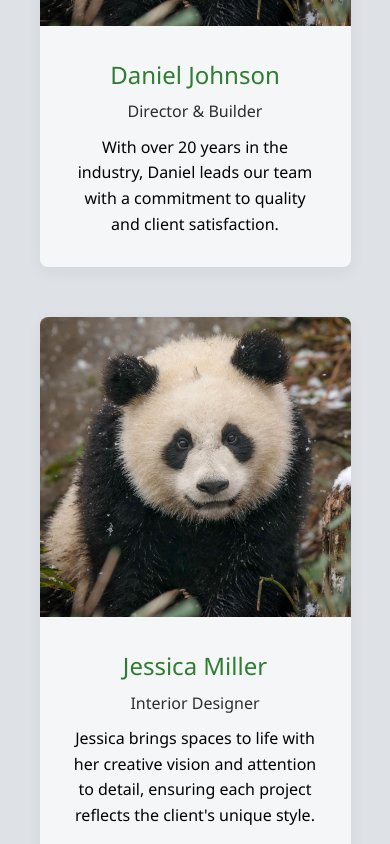
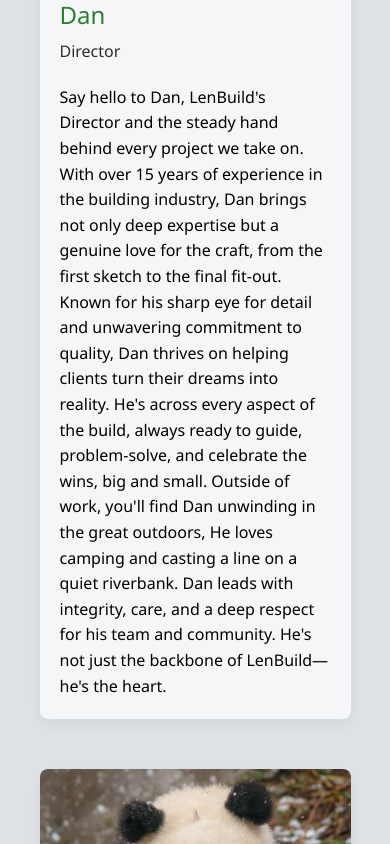
Before and after one commit to Lyfe4/LenBuild, a React (Create React App) app in the folder lenbuild/: page /about in a window 390 px wide. Shown: the part 3080-3924 px from the top of the page. Built offline with nearby package versions, Linux system fonts and the light colour scheme.

Commit message:
meet the team info updated

```diff
--- a/lenbuild/src/pages/About/About.css
+++ b/lenbuild/src/pages/About/About.css
@@ -205,8 +205,10 @@
 /* Team Section */
 .team-grid {
   display: grid;
-  grid-template-columns: repeat(auto-fill, minmax(250px, 1fr));
+  grid-template-columns: 1fr;
   gap: var(--spacing-xl);
+  max-width: 1000px;
+  margin: 0 auto;
 }
 
 .team-member {
@@ -215,6 +217,12 @@
   overflow: hidden;
   box-shadow: var(--box-shadow-light);
   transition: transform 0.4s ease, box-shadow 0.4s ease;
+  display: flex;
+  align-items: stretch;
+}
+
+.team-member:nth-child(even) {
+  flex-direction: row-reverse;
 }
 
 .team-member:hover {
@@ -223,9 +231,11 @@
 }
 
 .team-image {
-  width: 100%;
-  height: 300px;
+  width: 300px;
+  min-width: 300px;
+  height: auto;
   overflow: hidden;
+  position: relative;
 }
 
 .team-image img {
@@ -233,6 +243,7 @@
   height: 100%;
   object-fit: cover;
   transition: transform 0.5s ease;
+  min-height: 250px;
 }
 
 .team-member:hover .team-image img {
@@ -241,16 +252,19 @@
 
 .team-details {
   padding: var(--spacing-lg);
-  text-align: center;
+  text-align: left;
   position: relative;
+  flex: 1;
+  display: flex;
+  flex-direction: column;
+  justify-content: center;
 }
 
 .team-details::before {
   content: '';
   position: absolute;
-  top: 0;
-  left: 50%;
-  transform: translateX(-50%);
+  top: var(--spacing-lg);
+  left: 0;
   width: 0;
   height: 3px;
   background-color: var(--primary);
@@ -258,12 +272,13 @@
 }
 
 .team-member:hover .team-details::before {
-  width: 30%;
+  width: 60px;
 }
 
 .team-details h3 {
   margin-bottom: var(--spacing-xs);
   transition: color 0.3s ease;
+  font-size: var(--font-size-xxl);
 }
 
 .team-member:hover .team-details h3 {
@@ -273,7 +288,13 @@
 .team-position {
   color: var(--secondary);
   font-weight: 500;
-  margin-bottom: var(--spacing-sm);
+  margin-bottom: var(--spacing-md);
+  font-size: var(--font-size-large);
+}
+
+.team-details p {
+  line-height: 1.6;
+  color: var(--text-secondary);
 }
 
 /* Responsive */
@@ -312,6 +333,43 @@
     grid-template-columns: 1fr;
   }
 
+  .team-member,
+  .team-member:nth-child(even) {
+    flex-direction: column;
+  }
+
+  .team-image {
+    width: 100%;
+    min-width: 100%;
+    height: 250px;
+  }
+
+  .team-details,
+  .team-member:nth-child(even) .team-details {
+    text-align: left;
+    padding: var(--spacing-md);
+  }
+
+  .team-details::before,
+  .team-member:nth-child(even) .team-details::before {
+    left: 0;
+    right: auto;
+    transform: none;
+    top: 0;
+  }
+
+  .team-member:hover .team-details::before {
+    width: 40px;
+  }
+
+  .team-details h3 {
+    font-size: var(--font-size-xl);
+  }
+
+  .team-position {
+    font-size: var(--font-size-medium);
+  }
+
   .value-card h4 {
     font-size: var(--font-size-large);
   }
--- a/lenbuild/src/pages/About/About.jsx
+++ b/lenbuild/src/pages/About/About.jsx
@@ -35,27 +35,27 @@
   // Team members data
   const teamMembers = [
     {
-      name: "Daniel Johnson",
-      position: "Director & Builder",
-      bio: "With over 20 years in the industry, Daniel leads our team with a commitment to quality and client satisfaction.",
+      name: "Dan",
+      position: "Director",
+      bio: "Say hello to Dan, LenBuild's Director and the steady hand behind every project we take on. With over 15 years of experience in the building industry, Dan brings not only deep expertise but a genuine love for the craft, from the first sketch to the final fit-out. Known for his sharp eye for detail and unwavering commitment to quality, Dan thrives on helping clients turn their dreams into reality. He's across every aspect of the build, always ready to guide, problem-solve, and celebrate the wins, big and small. Outside of work, you'll find Dan unwinding in the great outdoors, He loves camping and casting a line on a quiet riverbank. Dan leads with integrity, care, and a deep respect for his team and community. He's not just the backbone of LenBuild—he's the heart.",
       image: "/placeholder.jpg"
     },
     {
-      name: "Jessica Miller",
-      position: "Interior Designer",
-      bio: "Jessica brings spaces to life with her creative vision and attention to detail, ensuring each project reflects the client's unique style.",
+      name: "Luke",
+      position: "Lead Carpenter",
+      bio: "Say hello to Luke, our lead Carpenter and one of LenBuild's most dedicated team members. Luke began his journey with us back in 2017 as an apprentice, and from day one, he's brought precision, pride, and a whole lot of heart to every project. With a keen eye for detail and unwavering loyalty, Luke has grown into a true leader on site. Favourite part of the job? The fit out stage where craftmanship meets creativity. Outside of work you'll find Luke keeping active with sports and fitness, or spending quality time with his family.",
       image: "/placeholder.jpg"
     },
     {
-      name: "Robert Wilson",
-      position: "Leading Hand",
-      bio: "Robert's craftsmanship and leadership on-site ensures every project maintains our high standards of quality.",
+      name: "Archie",
+      position: "3rd year Apprentice",
+      bio: "Say hello to Archie, our third-year apprentice carpenter and a bit of a character on site. Since joining LenBuild, Archie's brought not just skill and enthusiasm, but plenty of laughs and positive energy to the crew. With a real knack for framing and fix-out, Archie thrives where structure meets precision and he's always up for a challenge. Outside of work, You'll find him on the footy field, bringing the same drive and team spirit to the game as he does to the build. We're proud to support Archie as he grows his skills and career. He's a hard worker and a quick learner. He is a true asset to the LenBuild team.",
       image: "/placeholder.jpg"
     },
     {
-      name: "Mark Taylor",
-      position: "Project Manager",
-      bio: "Mark oversees all aspects of our projects, ensuring they're completed on time, within budget, and to our exacting standards.",
+      name: "Caleb",
+      position: "2nd year Apprentice",
+      bio: "Say hello to Caleb, our second-year apprentice carpenter who's already making his mark on site. He has a particular interest in roofing, when the build starts to take shape He's got a quiet determination and a real appreciation for the process, always ready to learn and lend a hand. Caleb brings focus, reliability, and a calm presence to the crew. Outside of work, you'll find him fishing, camping, and just enjoying the outdoors We're proud to support Caleb as he grows his skills and career. He's hardworking, grounded, and a true asset to the LenBuild team.",
       image: "/placeholder.jpg"
     }
   ];
```
